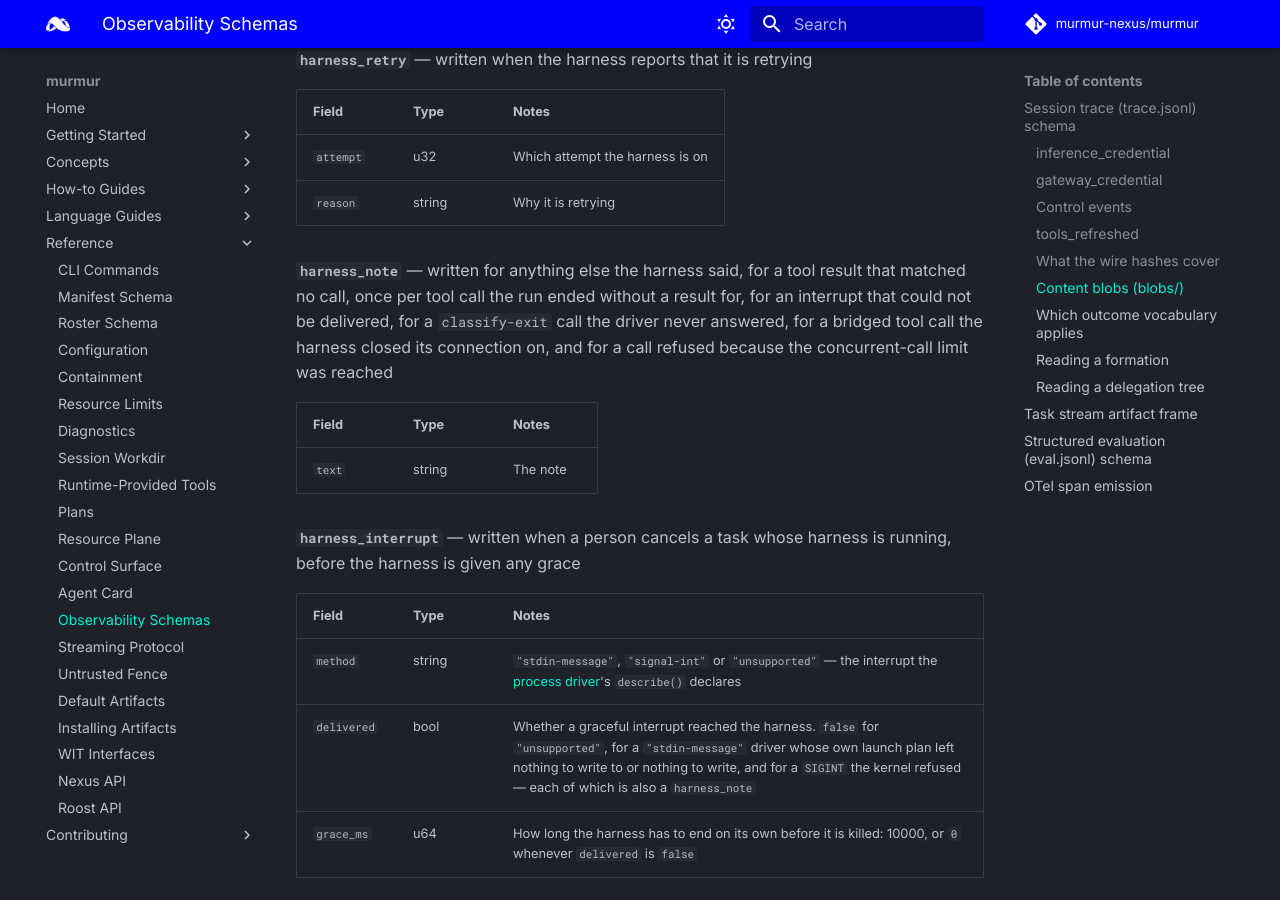
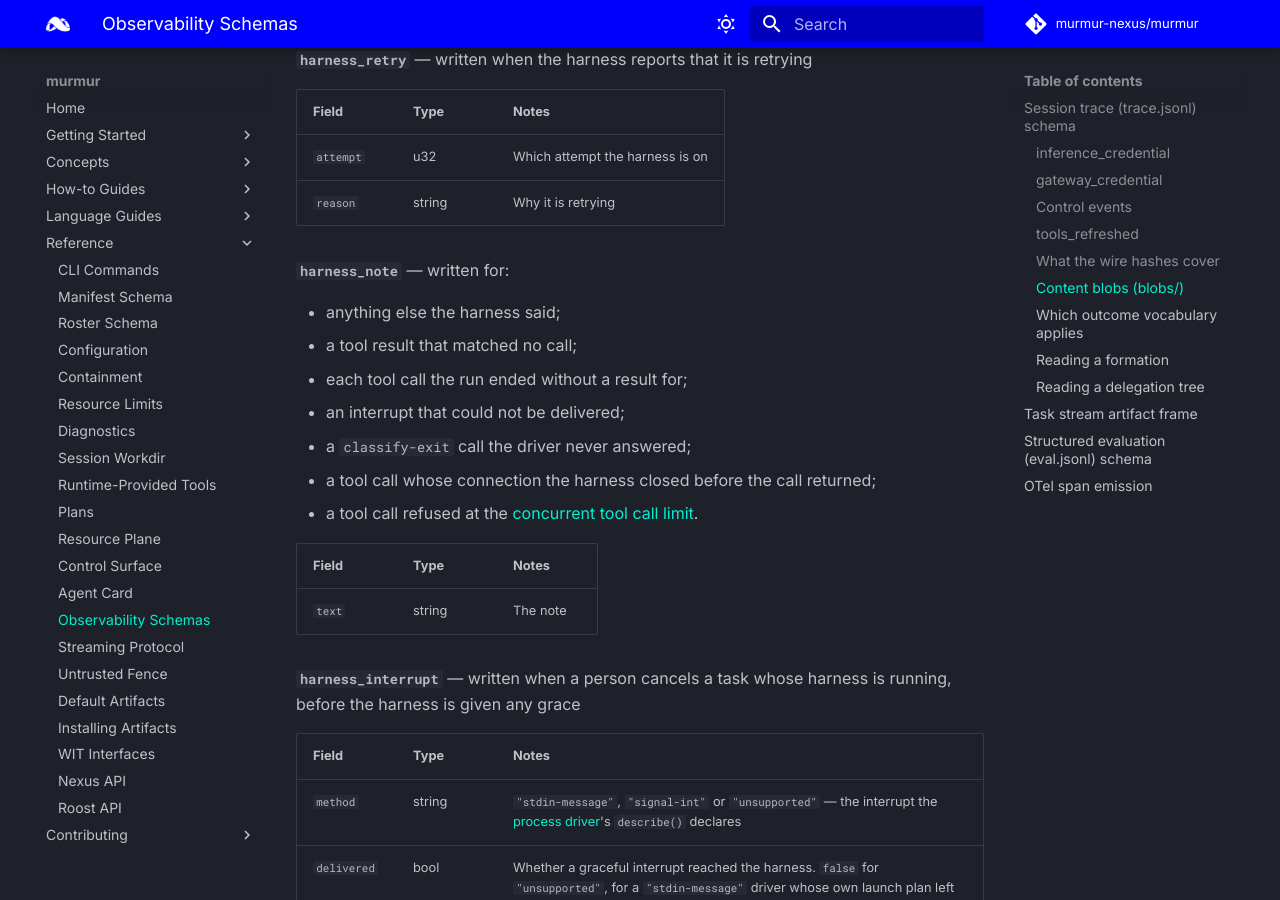
Before and after one commit to murmur-nexus/murmur, an MkDocs documentation site: the page built from docs/content/reference/observability-schemas.md, in a window 1280 px wide and 900 px high, scrolled down 36301 px. Built offline with MkDocs 1.6.1 and Material for MkDocs 9.7.7, drawn with Linux system fonts in a browser that asks for light colours; comment, search, counter and statistics services are not loaded.

```diff
--- a/docs/content/reference/observability-schemas.md
+++ b/docs/content/reference/observability-schemas.md
@@ -876,10 +876,15 @@ The run ends with [`E-RUN-033`](diagnostics.md#e-run-033) naming the same kind.
 | `attempt` | u32 | Which attempt the harness is on |
 | `reason` | string | Why it is retrying |
 
-**`harness_note`** — written for anything else the harness said, for a tool result that matched no
-call, once per tool call the run ended without a result for, for an interrupt that could not be
-delivered, for a `classify-exit` call the driver never answered, for a bridged tool call the harness
-closed its connection on, and for a call refused because the concurrent-call limit was reached
+**`harness_note`** — written for:
+
+- anything else the harness said;
+- a tool result that matched no call;
+- each tool call the run ended without a result for;
+- an interrupt that could not be delivered;
+- a `classify-exit` call the driver never answered;
+- a tool call whose connection the harness closed before the call returned;
+- a tool call refused at the [concurrent tool call limit](../how-to/run-capsule-on-subscription.md#step-7-know-the-three-fixed-limits).
 
 | Field | Type | Notes |
 |---|---|---|
```
Also changed, not shown: docs/content/how-to/run-capsule-on-subscription.md (+3 -1 lines), docs/content/reference/resource-limits.md (+2 -2 lines), 2 other files.
